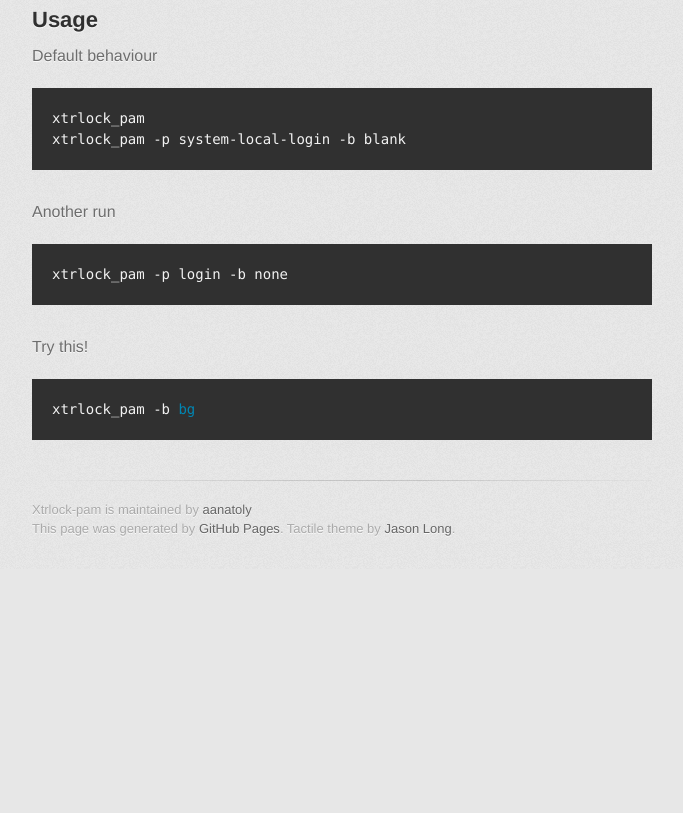
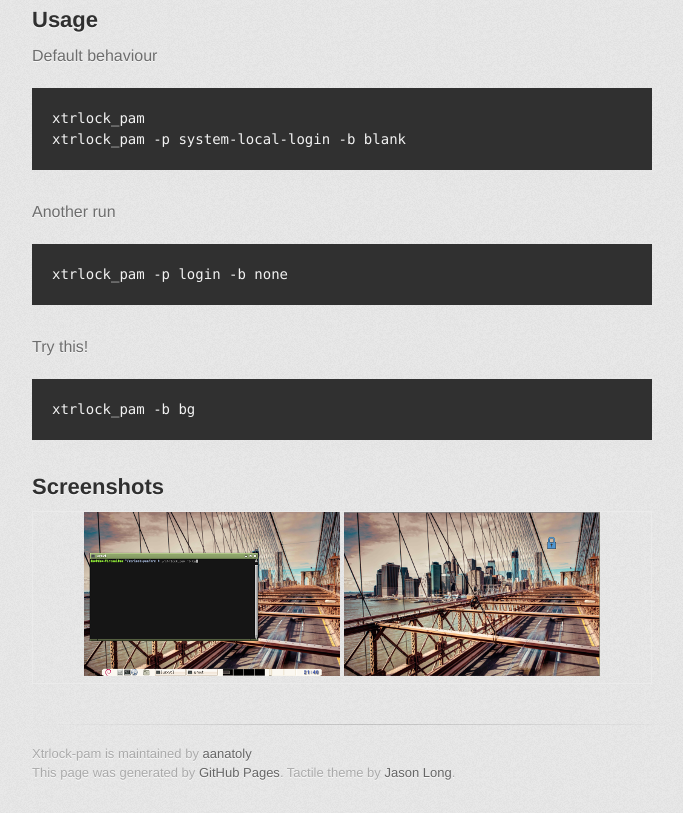
Before and after one commit to aanatoly/xtrlock-pam, a plain HTML site: page index.html in a window 1280 px wide. Shown: the part 633-1446 px from the top of the page, without its empty margins (298-981 px from the left). Before the commit the page ends 1202 px from the top, so only its background shows below. Drawn offline with Linux system fonts and the light colour scheme; a web font is replaced by a local one.

Commit message:
Added screenshots section

```diff
--- a/index.html
+++ b/index.html
@@ -75,8 +75,19 @@ xtrlock_pam -p system-local-login -b blank
 
 <p>Try this!</p>
 
-<div class="highlight highlight-bash"><pre>xtrlock_pam -b <span class="nb">bg</span>
+<div class="highlight highlight-bash"><pre>xtrlock_pam -b bg
 </pre></div>
+
+<h2>
+<a name="screenshots" class="anchor" href="#screenshots"><span class="octicon octicon-link"></span></a>Screenshots</h2>
+<table>
+    <tr>
+        <td>
+            <a href="images/normal.png"><img src="images/normal-th.png"></a>
+            <a href="images/locked.png"><img src="images/locked-th.png"></a>
+        </td>
+    </tr>
+</table>
         </section>
 
         <footer>
```
Also changed, not shown: images/locked-th.png (added), images/locked.png (added), images/normal-th.png (added), images/normal.png (added).
